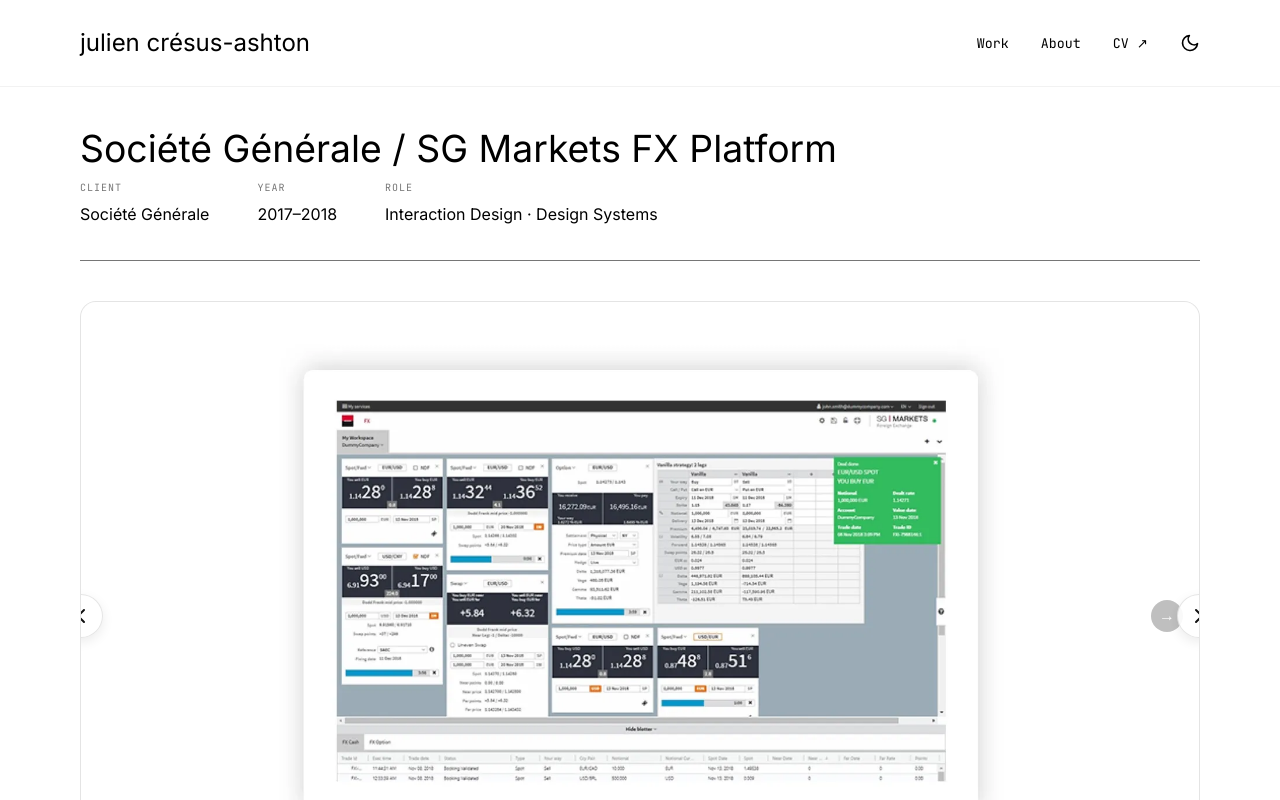
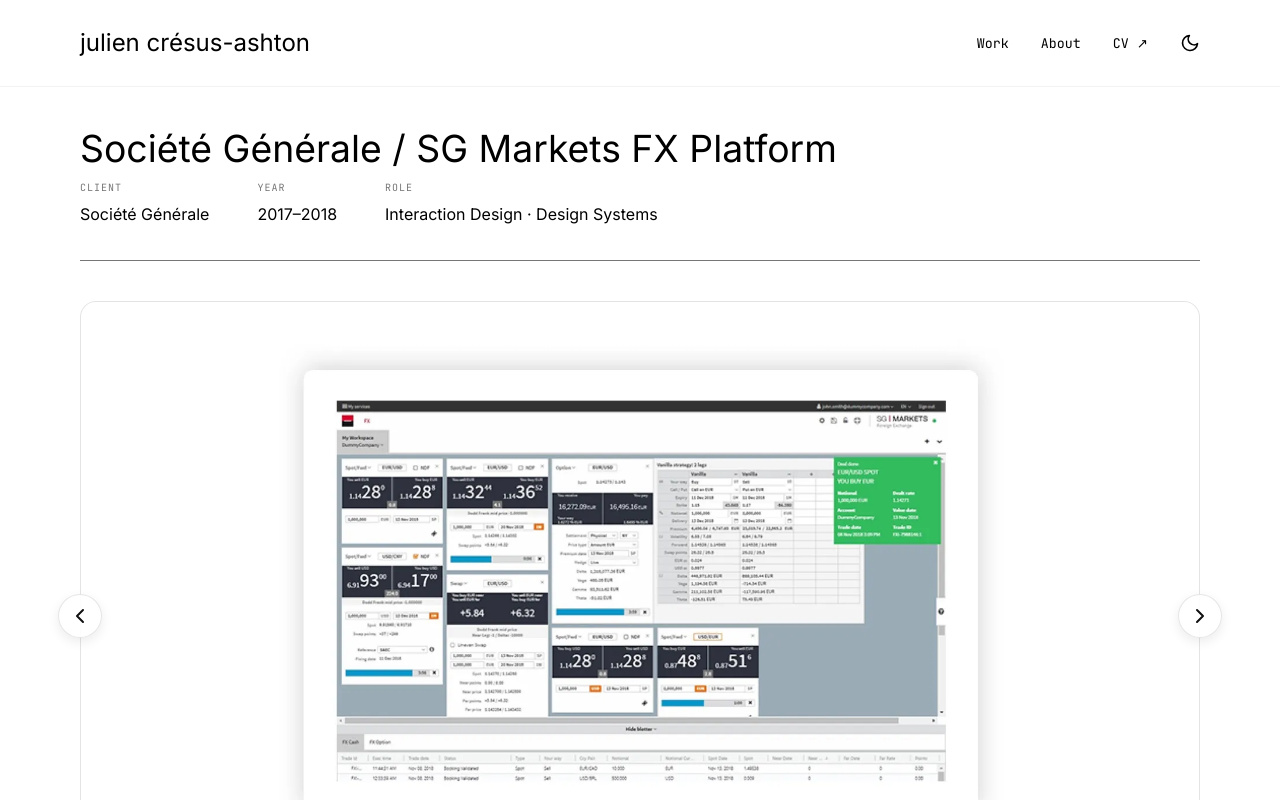
Before and after one commit to julcresus/julcresus.github.io, a React (Create React App) app: page /sgdesign in a window 1280 px wide. Shown: the top 800 px of the page. Built offline with nearby package versions, Linux system fonts and the light colour scheme; no server answers.

Commit message:
Fix carousel: add prev/next buttons, fix height stretching, fix button clipping

```diff
--- a/src/components/AccessibleCarousel.css
+++ b/src/components/AccessibleCarousel.css
@@ -1,14 +1,19 @@
 .accessible-carousel-wrap {
   margin: 24px 0 40px;
+  overflow: visible; /* allow arrow buttons to sit outside the rail */
+  border-radius: 16px;
+  transform: translateZ(0); /* Safari fix */
+  position: relative;
+}
+
+.accessible-carousel-rail {
   overflow: hidden;
   border-radius: 16px;
   border: 1px solid rgba(0, 0, 0, 0.05);
   background-color: #f0f0f0;
-  transform: translateZ(0); /* Safari fix */
-  position: relative;
 }
 
-.dark-mode .accessible-carousel-wrap {
+.dark-mode .accessible-carousel-rail {
   background-color: #1c1c1c;
   border-color: rgba(255, 255, 255, 0.05);
 }
@@ -98,27 +103,3 @@
     display: none; /* Hide buttons on mobile, rely on native swipe */
   }
 }
-
-/* Optional: small hint that it's scrollable if no trackpad */
-.accessible-carousel-wrap::after {
-  content: "→";
-  position: absolute;
-  right: 16px;
-  top: 50%;
-  transform: translateY(-50%);
-  background: rgba(0,0,0,0.5);
-  color: white;
-  width: 32px;
-  height: 32px;
-  border-radius: 50%;
-  display: flex;
-  align-items: center;
-  justify-content: center;
-  pointer-events: none;
-  opacity: 0.5;
-  transition: opacity 0.3s;
-}
-
-.accessible-carousel:active ~ .accessible-carousel-wrap::after {
-  opacity: 0;
-}
--- a/src/components/AccessibleCarousel.js
+++ b/src/components/AccessibleCarousel.js
@@ -15,6 +15,7 @@
 
   return (
     <div className="accessible-carousel-wrap">
+      <div className="accessible-carousel-rail">
         <div className="accessible-carousel" aria-label={ariaLabel} tabIndex="0" role="region" ref={scrollRef}>
           {images.map((img, i) => (
             <div key={i} className="accessible-carousel-item">
@@ -25,19 +26,20 @@
                 className="d-block w-100"
               />
               {img.caption && (
-              <div className="accessible-carousel-caption d-none d-md-block">
+                <div className="accessible-carousel-caption">
                   <p>{img.caption}</p>
                 </div>
               )}
             </div>
           ))}
         </div>
+      </div>
       {images.length > 1 && (
         <>
-          <button className="carousel-control prev" onClick={() => scroll(-1)} aria-label="Previous image" tabIndex="-1">
+          <button className="carousel-control prev" onClick={() => scroll(-1)} aria-label="Previous image">
             <svg viewBox="0 0 24 24" width="24" height="24" stroke="currentColor" strokeWidth="2" fill="none" strokeLinecap="round" strokeLinejoin="round"><polyline points="15 18 9 12 15 6"></polyline></svg>
           </button>
-          <button className="carousel-control next" onClick={() => scroll(1)} aria-label="Next image" tabIndex="-1">
+          <button className="carousel-control next" onClick={() => scroll(1)} aria-label="Next image">
             <svg viewBox="0 0 24 24" width="24" height="24" stroke="currentColor" strokeWidth="2" fill="none" strokeLinecap="round" strokeLinejoin="round"><polyline points="9 18 15 12 9 6"></polyline></svg>
           </button>
         </>
```
Lines whose indentation alone changed are shown as unchanged.
